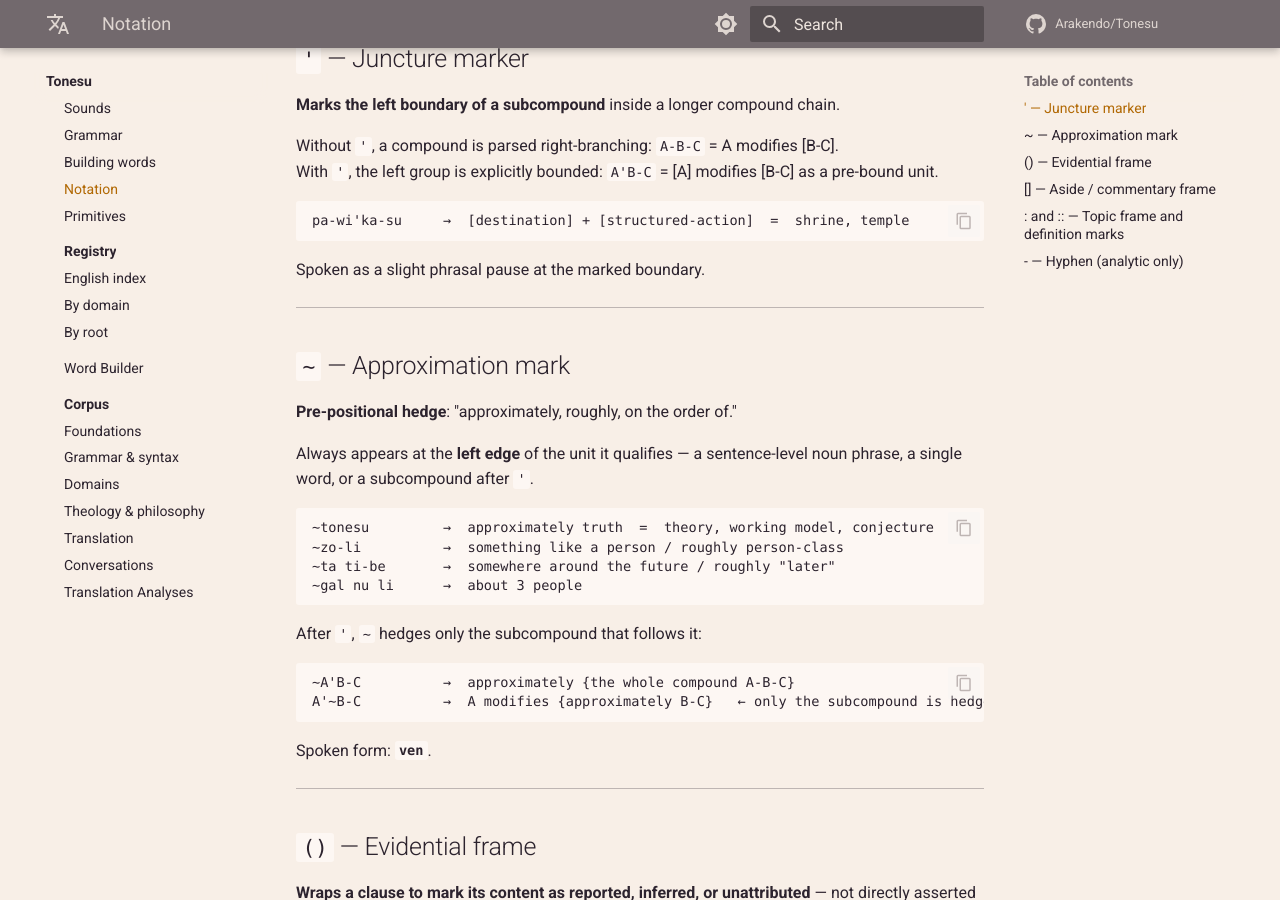
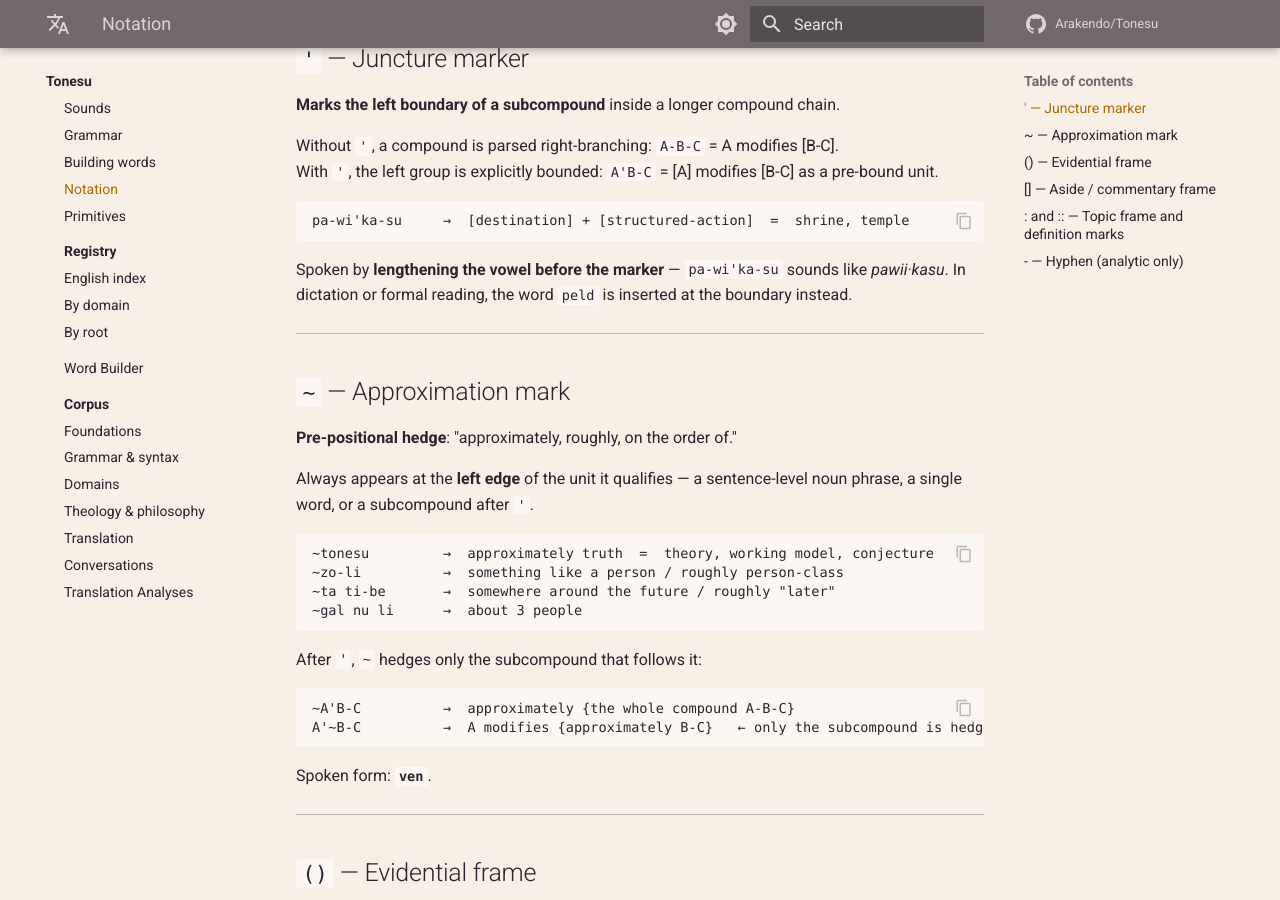
Before and after one commit to Arakendo/Tonesu, an MkDocs documentation site: the page built from www/docs/tonesu/notation.md, in a window 1280 px wide and 900 px high, scrolled down 304 px. Built offline with MkDocs 1.6.1 and Material for MkDocs 9.7.7, drawn with Linux system fonts in a browser that asks for light colours; comment, search, counter and statistics services are not loaded.

Commit message:
phonology: formalize vowel lengthening as canonical juncture realization
The vowel immediately before ' is held approximately double length
in normal speech. Three-register gradient: careful (peld / silence),
normal (vowel lengthening), fast casual (prosodic grouping only).

Distinguish prosodic lengthening (structural boundary) from any
future morphological vowel length (semantic modification).

````diff
--- a/www/docs/tonesu/notation.md
+++ b/www/docs/tonesu/notation.md
@@ -15,7 +15,7 @@ With `'`, the left group is explicitly bounded: `A'B-C` = [A] modifies [B-C] as
 pa-wi'ka-su     →  [destination] + [structured-action]  =  shrine, temple
 ```
 
-Spoken as a slight phrasal pause at the marked boundary.
+Spoken by **lengthening the vowel before the marker** — `pa-wi'ka-su` sounds like *pawii·kasu*. In dictation or formal reading, the word `peld` is inserted at the boundary instead.
 
 ---
 
````
Also changed, not shown: spec/phonology.md (+15 -2 lines), www/docs/tonesu/sounds.md (+1 -1 lines).
